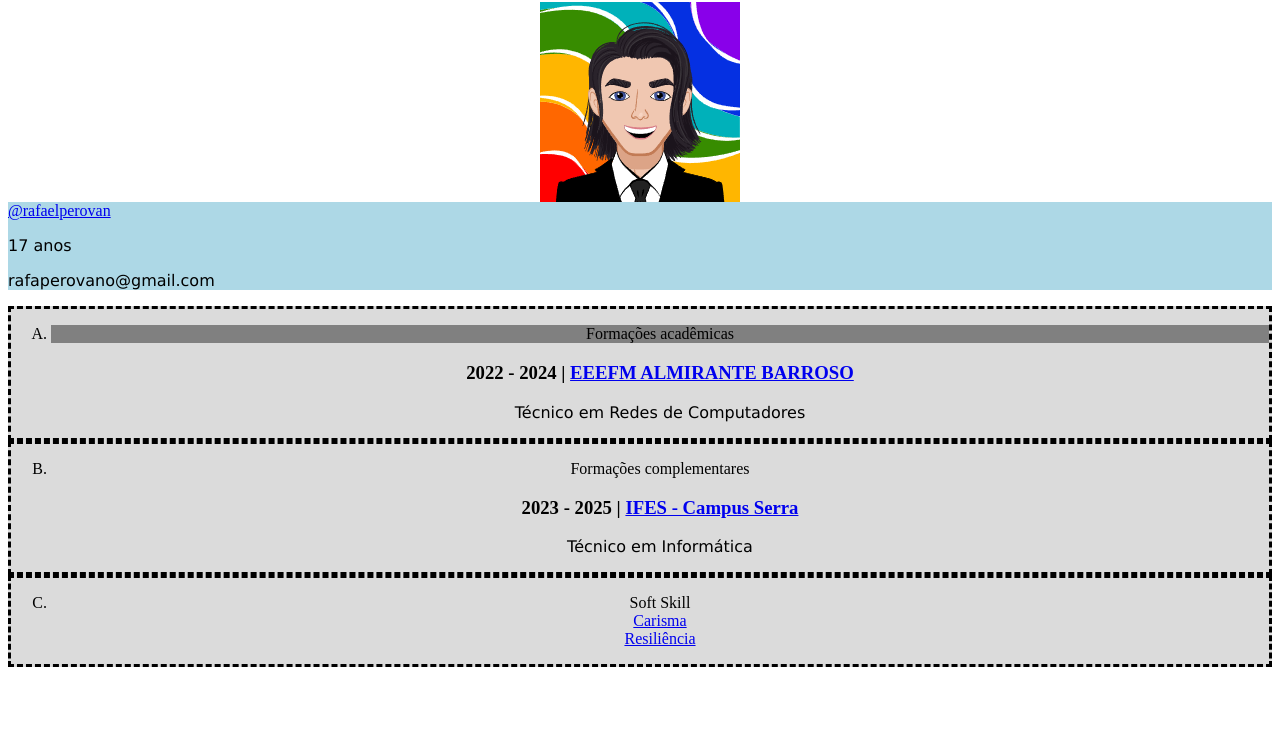
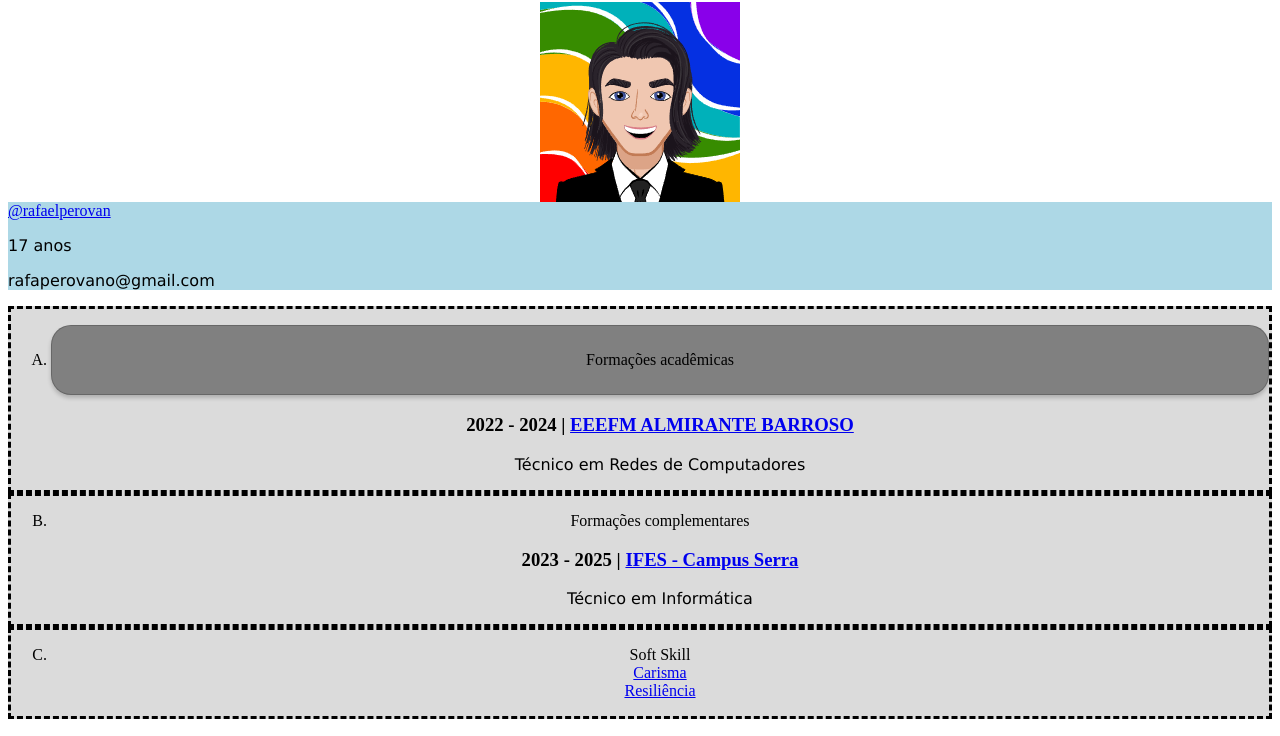
Before and after one commit to RafaelPerovano/exercicio5, a plain HTML site: page index.html in a window 1280 px wide. In both pictures the pointer is over the item "Formações acadêmicas". Shown: the part 64-800 px from the top of the page. Drawn offline with Linux system fonts and the light colour scheme.

Commit message:
commitfinal

```diff
--- a/style.css
+++ b/style.css
@@ -9,6 +9,11 @@
 }
 li:hover{
     background-color: gray;
+    padding: 25px;
+    border-radius: 20px;
+    border: 1px solid rgba(0,0,0,0.2);
+    box-shadow: 0px 3px 4px rgba(0,0,0,0.2);
+    transition: 0.7s;
 }
 p{
     font-family: Verdana;
```
